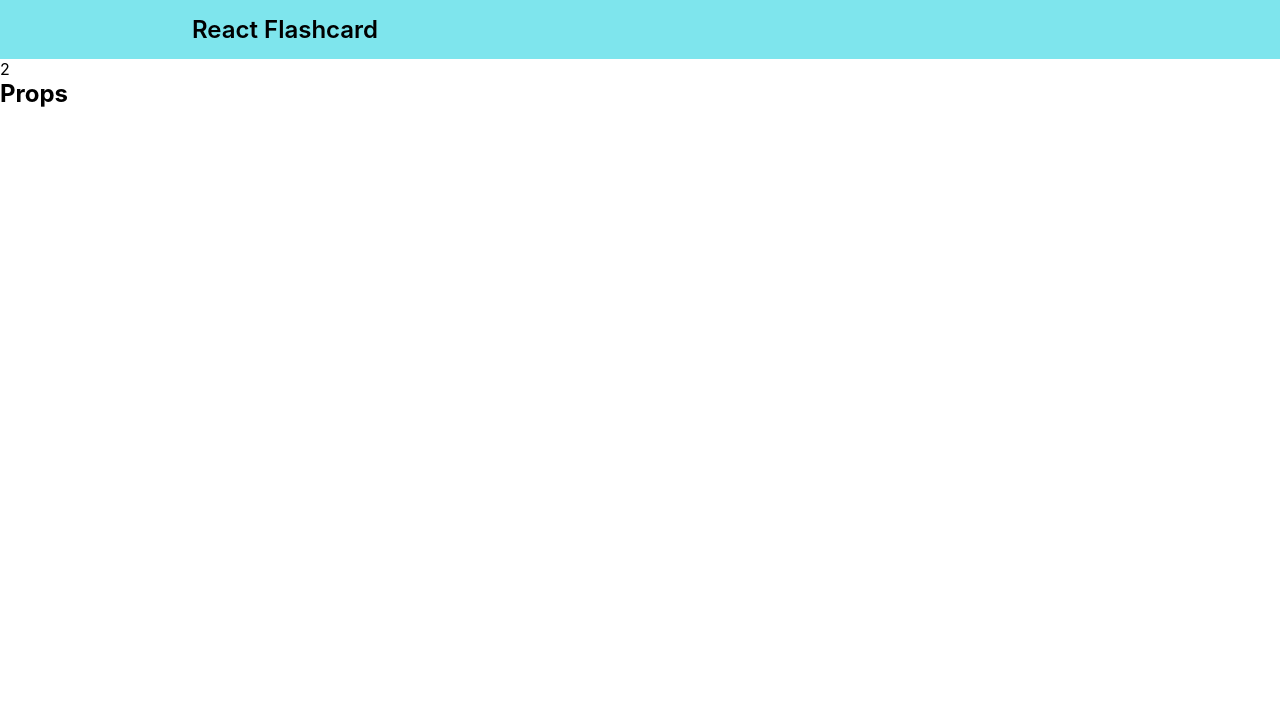
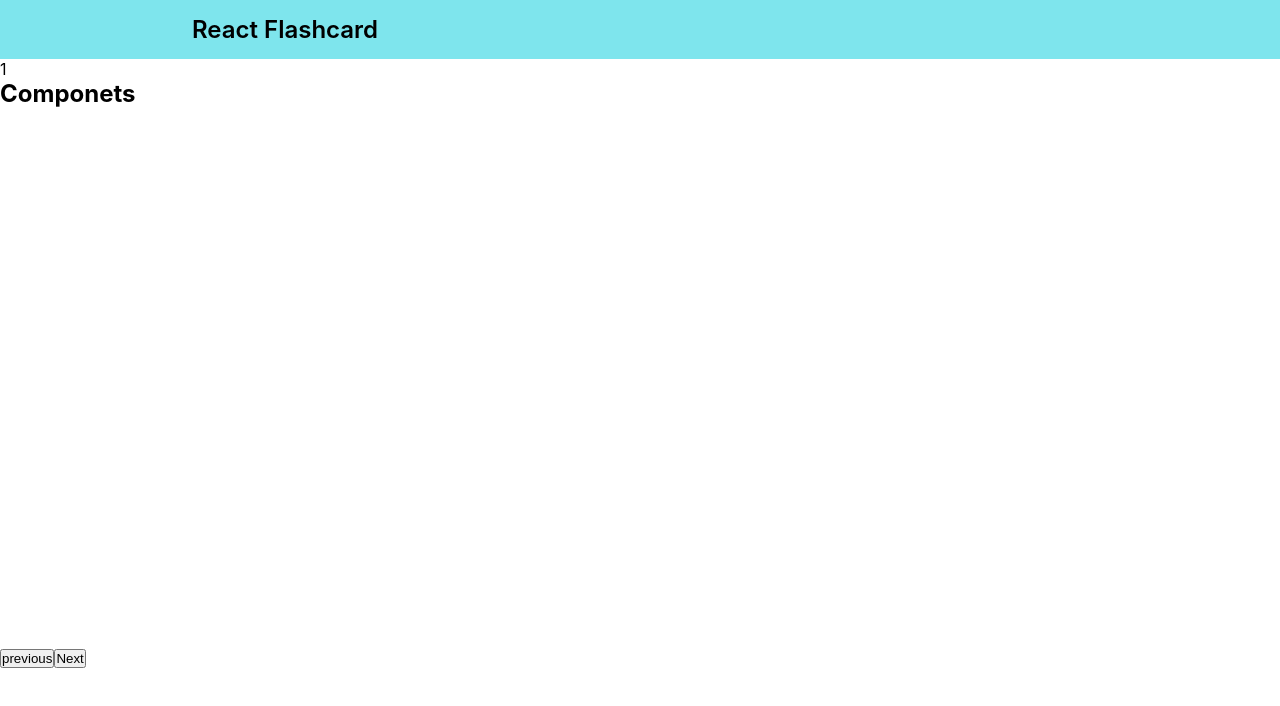
Before and after one commit to ahsanaaxioned/React-Flashcard, a React (Create React App) app: page / in a window 1280 px wide. Shown: the top 706 px of the page. Built offline with nearby package versions, Linux system fonts and the light colour scheme.

Commit message:
logic updated for components reusabilty

```diff
--- a/public/index.html
+++ b/public/index.html
@@ -10,34 +10,11 @@
       content="Web site created using create-react-app"
     />
     <link rel="apple-touch-icon" href="%PUBLIC_URL%/logo192.png" />
-    <!--
-      manifest.json provides metadata used when your web app is installed on a
-      user's mobile device or desktop. See https://developers.google.com/web/fundamentals/web-app-manifest/
-    -->
     <link rel="manifest" href="%PUBLIC_URL%/manifest.json" />
-    <!--
-      Notice the use of %PUBLIC_URL% in the tags above.
-      It will be replaced with the URL of the `public` folder during the build.
-      Only files inside the `public` folder can be referenced from the HTML.
-
-      Unlike "/favicon.ico" or "favicon.ico", "%PUBLIC_URL%/favicon.ico" will
-      work correctly both with client-side routing and a non-root public URL.
-      Learn how to configure a non-root public URL by running `npm run build`.
-    -->
-    <title>React App</title>
+    <title>React Flash Card</title>
   </head>
   <body>
     <noscript>You need to enable JavaScript to run this app.</noscript>
     <div id="root"></div>
-    <!--
-      This HTML file is a template.
-      If you open it directly in the browser, you will see an empty page.
-
-      You can add webfonts, meta tags, or analytics to this file.
-      The build step will place the bundled scripts into the <body> tag.
-
-      To begin the development, run `npm start` or `yarn start`.
-      To create a production bundle, use `npm run build` or `yarn build`.
-    -->
   </body>
 </html>
--- a/src/assets/App.css
+++ b/src/assets/App.css
@@ -11,21 +11,26 @@
   font-weight: 600;
 }
 
-.card-container{
+/* .main-container {
   position: relative;
-}
+} */
+
+/* .card-container{
+  position: inherit;
+  top: 51px;
+  left: 0;
+} */
 
 .card-detail {
-  position: absolute;
-  top: 0;
-  left: 0;
-  width: 100%;
-  height: 100%;
   opacity: 0;
   transition: all 0.3s linear;
 }
 
-.card-detail.activeSlide {
+.card-detail.active-slide {
   opacity: 1;
   transform: translateX(0);
 }
+
+.btn {
+  cursor: pointer;
+}
--- a/src/components/FlashCard.jsx
+++ b/src/components/FlashCard.jsx
@@ -4,7 +4,7 @@ import CardData from "../data/Data";
 const FlashCard = () => {
   const [cardDetails] = useState(CardData);
   const [index, setIndex] = useState(0);
-  // console.log(cardDetails);
+
   useEffect(() => {
     if (index < 0) {
       setIndex(CardData.length - 1);
@@ -12,38 +12,36 @@ const FlashCard = () => {
     if (index > CardData.length - 1) {
       setIndex(0);
     }
-  }, [index, cardDetails]);
-  useEffect(() => {
-    let slideCard = setInterval(() => {
-      setIndex(index + 1);
-    }, 5000);
-    console.log(index);
-    // return clearInterval(slideCard);
   }, [index]);
+
   return (
-    <div className="main-container">
-    <h1 className='heading'>React Flashcard</h1>
-    <div className = 'card-container'>
-     {cardDetails.map((item,cardIndex)=>{
-      // console.log(item)
-       const {id,heading} = item;
-       let position = 'next-slide';
-       if(cardIndex === index){
-        console.log('cardIndex:',cardIndex);
-        console.log('index:',index);
-        position = 'activeSlide'
-       }
-      //  console.log(id,heading);
-       return(
-        <div key = {id} className={`card-detail  ${position}`}>
-       <span>{id}</span>
-       <h2>{heading}</h2>
-       </div>
-       )
-     })}
-    </div>
-    </div>
-  )
+    <>
+      <h1 className="heading">React Flashcard</h1>
+      <ul className="card-container">
+        {cardDetails.map((item, cardIndex) => {
+          const { id, heading } = item;
+          let position = false ;
+          if (cardIndex === index) {
+            // console.log("cardIndex:", cardIndex);
+            // console.log("index:", index);
+            position = true;
+          }
+          return (
+            <li key={id} className={`card-detail  ${position ? 'active-slide' : ''}`}>
+              <span>{id}</span>
+              <h2>{heading}</h2>
+            </li>
+          );
+        })}
+      </ul>
+      <button className="btn" onClick={() => setIndex(index -1)} >
+        previous
+      </button>
+      <button className="btn" onClick={() => setIndex(index + 1)} >
+      Next
+      </button>
+      </>
+  );
 };
 
 export default FlashCard;
--- a/src/index.js
+++ b/src/index.js
@@ -11,7 +11,4 @@ root.render(
   </React.StrictMode>
 );
 
-// If you want to start measuring performance in your app, pass a function
-// to log results (for example: reportWebVitals(console.log))
-// or send to an analytics endpoint. Learn more: https://bit.ly/CRA-vitals
 reportWebVitals();
```
